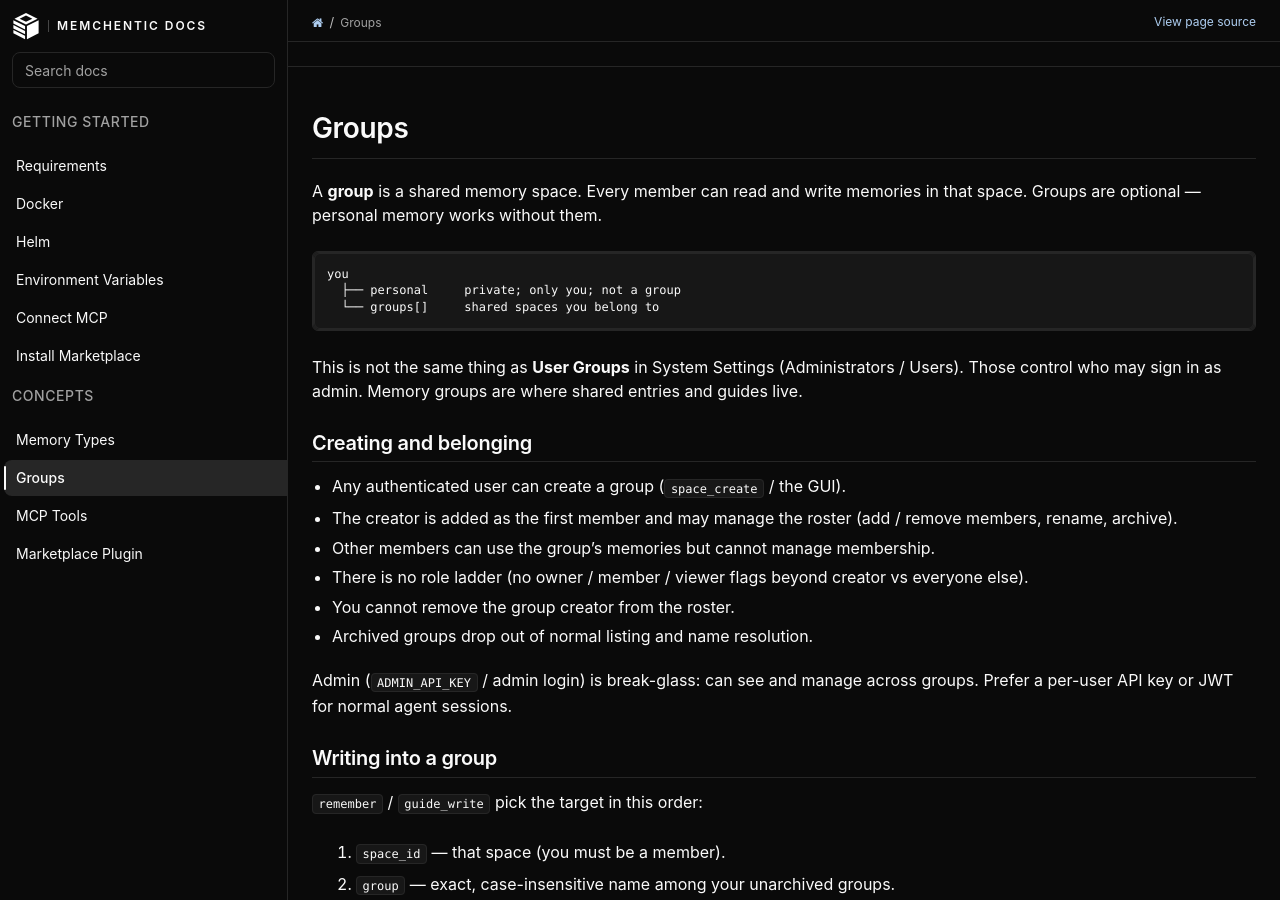
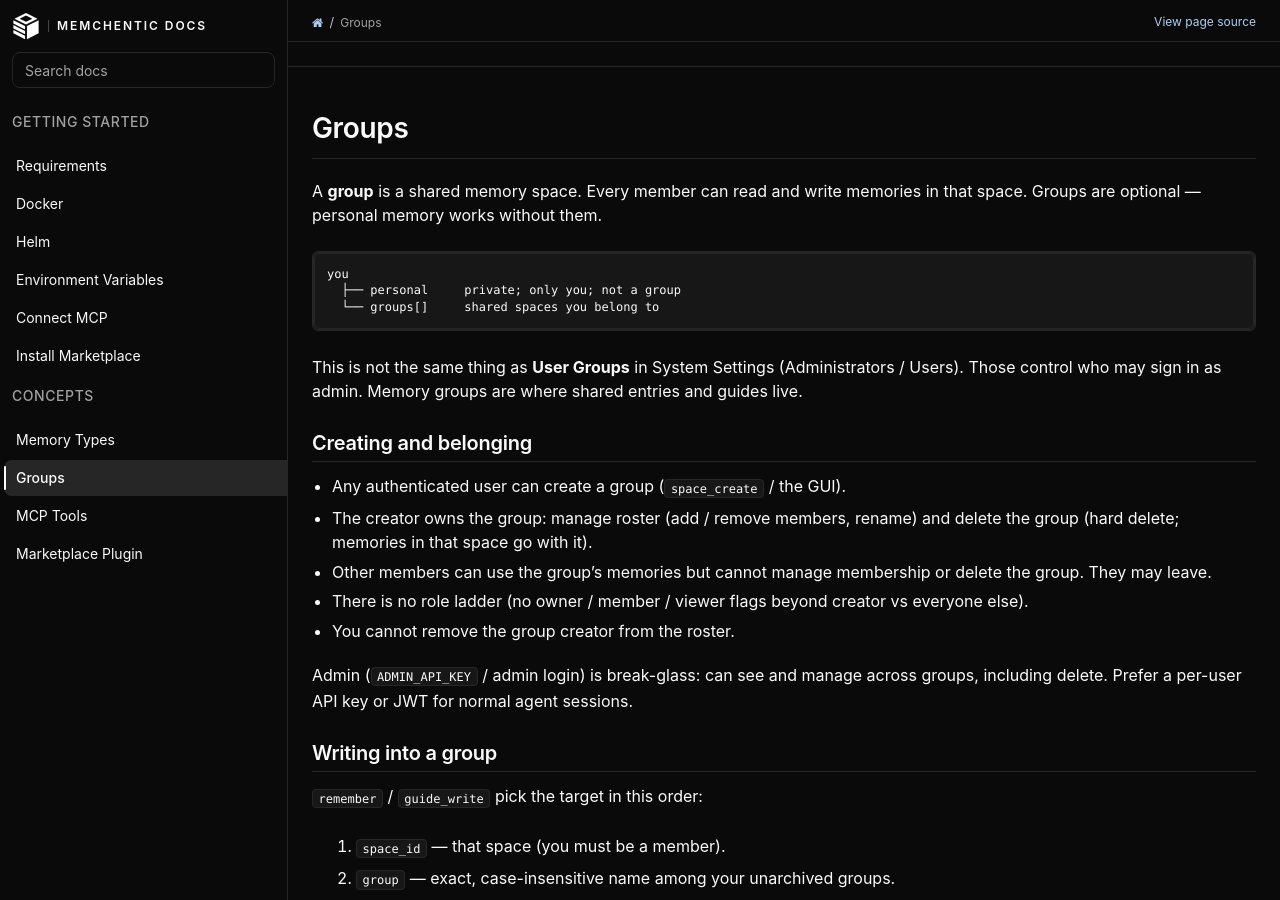
Before and after one commit to memchentic/docs, a Sphinx documentation site: the page built from sphinx/source/groups.md, in a window 1280 px wide and 900 px high. Built offline with Sphinx 7.4.7 and the Read the Docs theme 3.1.0, drawn with Linux system fonts in a browser that asks for light colours.

Commit message:
docs(groups): document owner delete instead of archive

```diff
--- a/sphinx/source/groups.md
+++ b/sphinx/source/groups.md
@@ -16,16 +16,17 @@ groups are where shared entries and guides live.
 ## Creating and belonging
 
 - Any authenticated user can create a group (`space_create` / the GUI).
-- The creator is added as the first member and may manage the roster (add /
-  remove members, rename, archive).
-- Other members can use the group's memories but cannot manage membership.
+- The creator owns the group: manage roster (add / remove members, rename) and
+  delete the group (hard delete; memories in that space go with it).
+- Other members can use the group's memories but cannot manage membership or
+  delete the group. They may leave.
 - There is no role ladder (no owner / member / viewer flags beyond creator vs
   everyone else).
 - You cannot remove the group creator from the roster.
-- Archived groups drop out of normal listing and name resolution.
 
 Admin (`ADMIN_API_KEY` / admin login) is break-glass: can see and manage across
-groups. Prefer a per-user API key or JWT for normal agent sessions.
+groups, including delete. Prefer a per-user API key or JWT for normal agent
+sessions.
 
 ## Writing into a group
 
```
